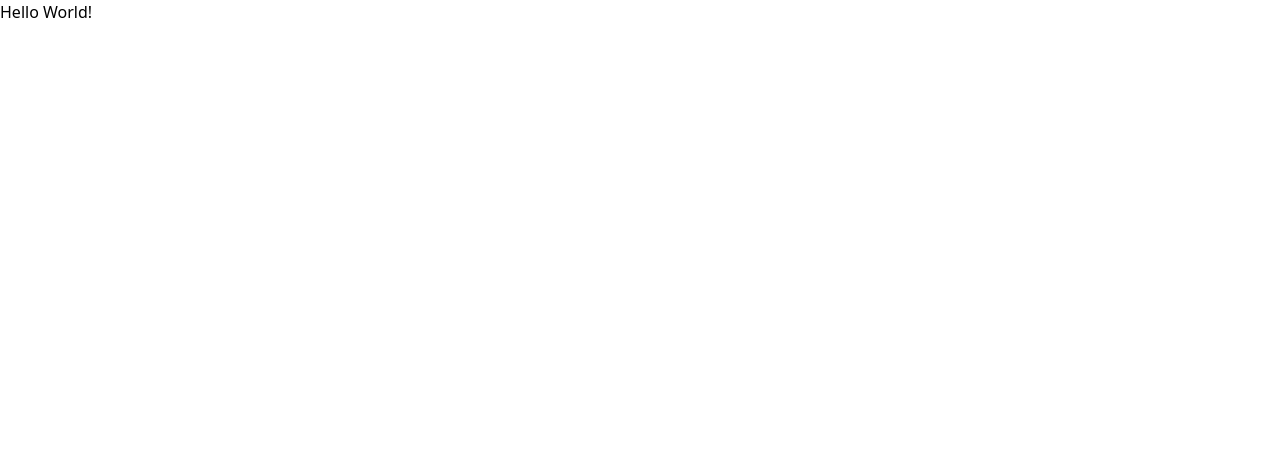
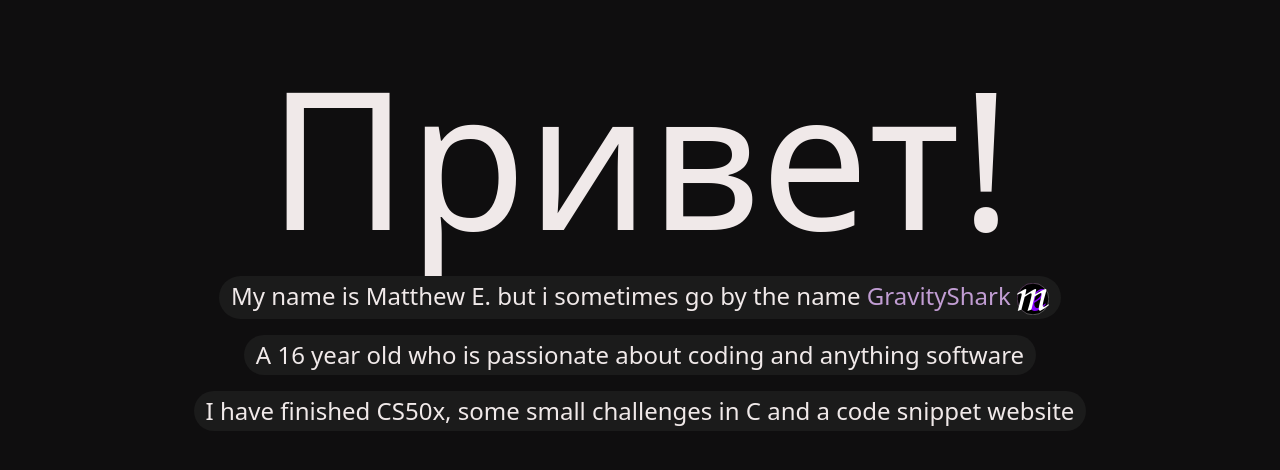
Before and after one commit to matthewxe/coollittlewebsite, a plain HTML site: page web/static/hello.html in a window 1280 px wide. Drawn offline with Linux system fonts and the light colour scheme.

Commit message:
starting

```diff
--- a/build/tailwind.config.js
+++ b/build/tailwind.config.js
@@ -1,6 +1,34 @@
 /** @type {import('tailwindcss').Config} */
 module.exports = {
         content: ["../web/static/**/*.{html,js}"],
-        theme: { extend: {}, },
+        theme: {
+                colors: {
+                        transparent: 'transparent',
+                        current: 'currentColor',
+                        'text' : '#F0E9E9',
+                        'dark' : '#0F0E0F',
+                        'dark-99' : '#111111',
+                        'dark-98' : '#141414',
+                        'dark-97' : '#161616',
+                        'dark-96' : '#191919',
+                        'dark-95' : '#1b1b1b',
+                        'dark-94' : '#1e1e1e',
+                        'dark-93' : '#202020',
+                        'dark-92' : '#232323',
+                        'dark-91' : '#252525',
+                        'dark-90' : '#282828',
+                        'dark-80' : '#414141',
+                        'dark-70' : '#5a5a5a',
+                        'dark-60' : '#737373',
+                        'dark-50' : '#8b8b8b',
+                        'primary' : '#C19DD3',
+                        'secondary' : '#52489C',
+                        'accent' : '#4062BB',
+                },
+                fontFamily: {
+                        'display': ['Tex Gyre Adventor Regular'],
+                        'body': ['Ubuntu' ]
+                },
+                extend: {}, },
         plugins: [],
 }
--- a/web/static/hello.html
+++ b/web/static/hello.html
@@ -4,9 +4,36 @@
     <meta charset="UTF-8" />
     <meta name="viewport" content="width=device-width, initial-scale=1.0" />
     <title>Hey it's me</title>
+
     <link href="./main.css" rel="stylesheet" />
+    <script defer src="./js/hello.js"></script>
   </head>
-  <body>
-    <h1>Hello <span class="fg-red">World!</span></h1>
+  <body class="bg-dark text-center">
+    <div
+      class="flex items-center text-text flex-col p-3 content-evenly space-y-4"
+    >
+      <h1
+        id="hello"
+        class="px-7 py-2 text-7xl lg:text-[12rem] rounded-3xl mt-10 text-nowrap"
+      >
+        Hello!
+      </h1>
+      <p class="px-3 py-1 bg-dark-95 rounded-3xl text-2xl items-center">
+        My name is Matthew E. but i sometimes go by the name
+        <a
+          href="https://github.com/GravityShark0/"
+          class="hover:underline text-primary"
+          >GravityShark</a
+        >
+        <img src="./assets/me2.svg" class="w-8 inline-flex" />
+      </p>
+      <p class="px-3 py-1 bg-dark-95 rounded-3xl text-2xl">
+        A 16 year old who is passionate about coding and anything software
+      </p>
+      <p class="px-3 py-1 bg-dark-95 rounded-3xl text-2xl">
+        I have finished CS50x, some small challenges in C and a code snippet
+        website
+      </p>
+    </div>
   </body>
 </html>
--- /dev/null
+++ b/web/static/js/hello.js
@@ -0,0 +1,27 @@
+const hello = document.getElementById('hello');
+// const skills = document.getElementById('skills');
+// const projects = document.getElementById('projects');
+// const contacts = document.getElementById('contacts');
+
+// const fonts = ['Ubuntu', 'Noto Sans', 'Serif', 'Verdana', 'FiraCode'];
+const hello_list = ['Hello!', '你好！', 'नमस्ते!', '¡Hola!', 'Bonjour!', 'Привет!', 'Halo!','ハロー!','Hallo!', 'Kamusta!', 'toki a', 'Saluton!'];
+// const skills_list = ['Hello!', 'Hola!', 'Hallo', 'Kamusta!', 'こんにちわ', 'toki a', '你好'];
+// const projects_list = ['Hello!', 'Hola!', 'Hallo', 'Kamusta!', 'こんにちわ', 'toki a', '你好'];
+// const contacts_list = ['Hello!', 'Hola!', 'Hallo', 'Kamusta!', 'こんにちわ', 'toki a', '你好'];
+
+
+
+
+async function changing_hello(hello, hello_list, skills, skills_list, projects, projects_list) {
+        while (true) {
+                for (var i = 0; i < hello_list.length; i++) {
+                        hello.innerHTML = hello_list[i];
+                        // skills.innerHTML = skills_list[i];
+                        // greeting.style.font_family = fonts[i];
+                        await new Promise((r) => setTimeout(r, 1000));
+                }
+        }
+}
+
+changing_hello(hello, hello_list);
+// changing_hello(hello, hello_list, skills, skills_list, projects, projects_list, contacts, contacts_list);
```
Also changed, not shown: web/static/assets/me.png (added), web/static/assets/me.svg (added), web/static/assets/me2.png (added), web/static/assets/me2.svg (added), web/static/main.css, 2 other files.
